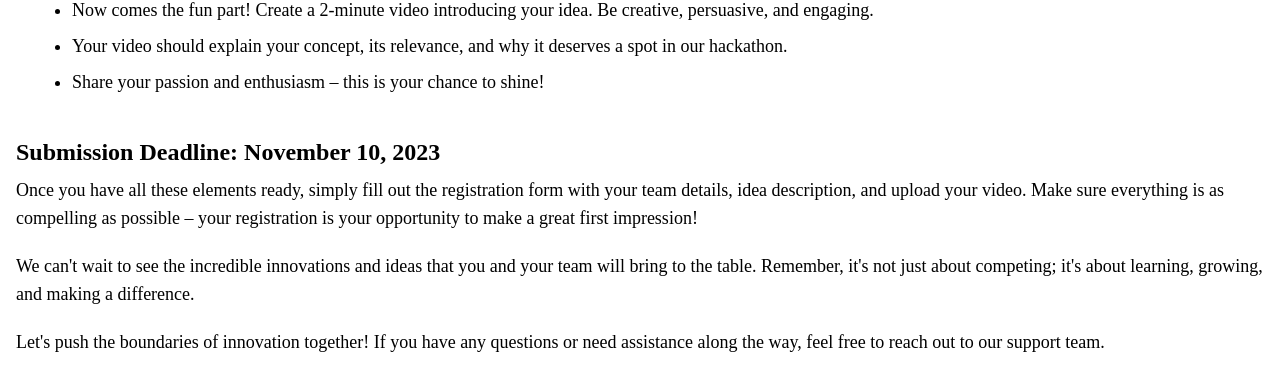
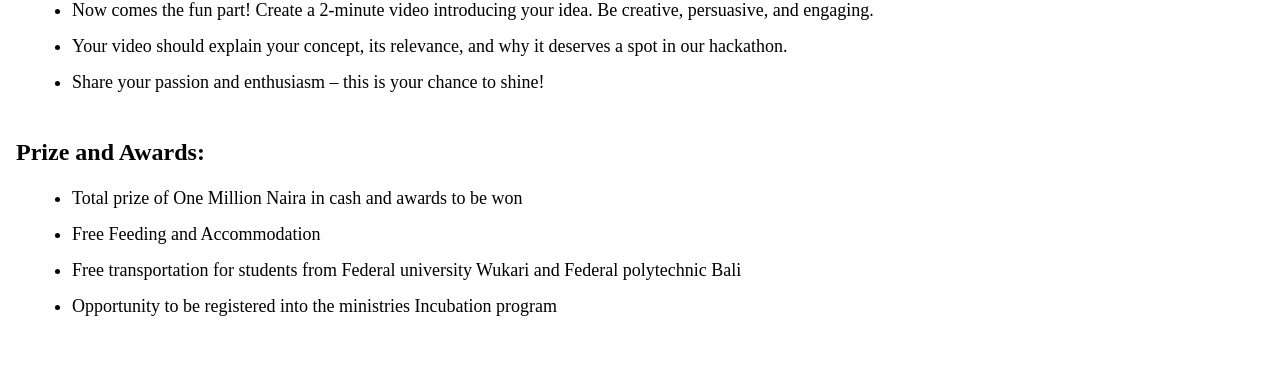
Before and after one commit to sandlip/techx, a React (Create React App) app: page /event/upcoming in a window 1280 px wide. Shown: the part 992-1358 px from the top of the page. Built offline with nearby package versions, Linux system fonts and the light colour scheme; no server answers; a web font is replaced by a local one.

Commit message:
added prize and award text

```diff
--- a/src/page/Upcoming.jsx
+++ b/src/page/Upcoming.jsx
@@ -65,9 +65,20 @@ function Upcoming() {
         </div>
       </section>
 
+      <section className="space-y-4">
+        <h2 className="text-2xl font-semibold">Prize and Awards:</h2>
+        <div className="px-4">
+          <ul className="list-disc px-10 space-y-3 sm:space-y-2">
+            <li>Total prize of One Million Naira in cash and awards to be won</li>
+            <li>Free Feeding and Accommodation</li>
+            <li>Free transportation for students from Federal university Wukari and Federal polytechnic Bali</li>
+            <li>Opportunity to be registered into the ministries Incubation program</li>
+          </ul>
+        </div>
+      </section>
+
       <section className="space-y-2">
         <h2 className="text-2xl font-semibold">Submission Deadline: November 10, 2023</h2>
-
         <div className="space-y-5">
           <p className="">
             Once you have all these elements ready, simply fill out the registration form with your team details, idea description, and upload your video. Make sure everything is as compelling as possible – your registration is your opportunity to make a great first impression!
```
